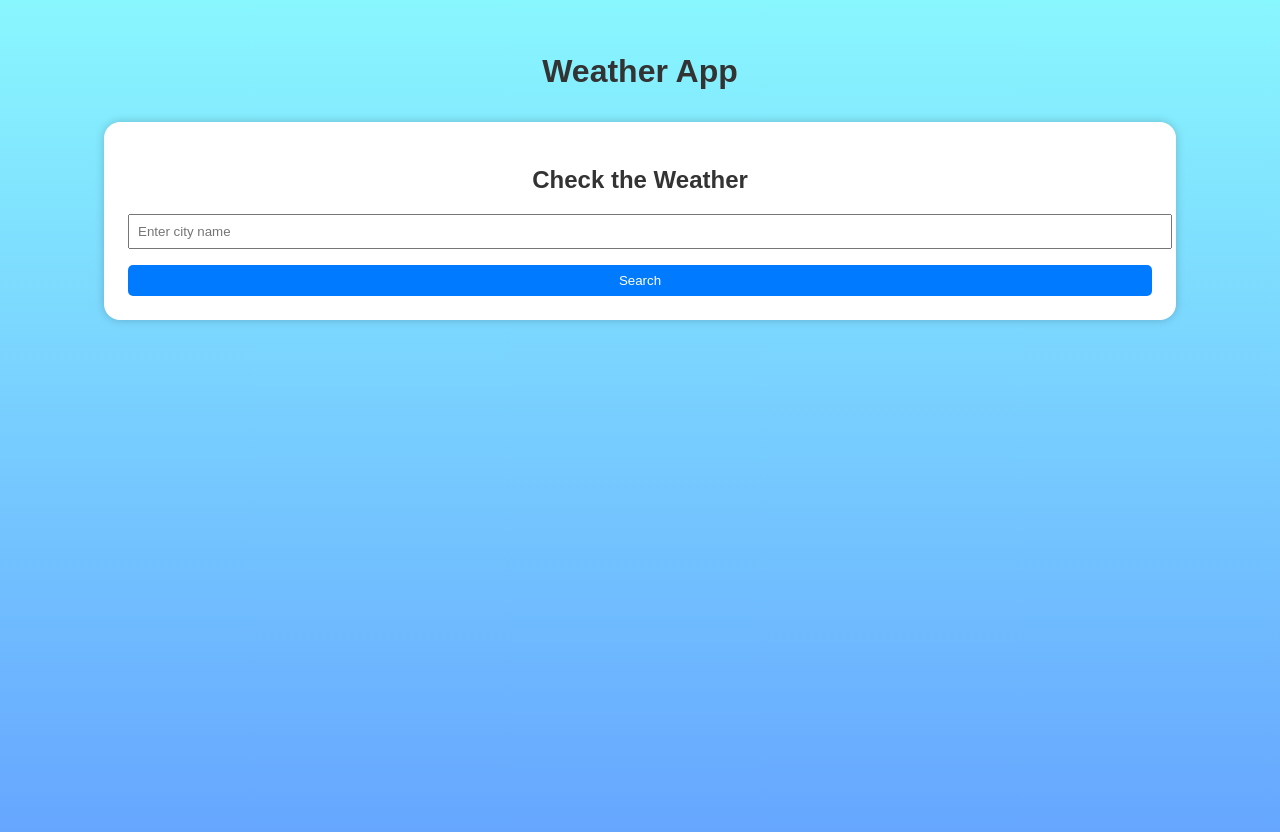
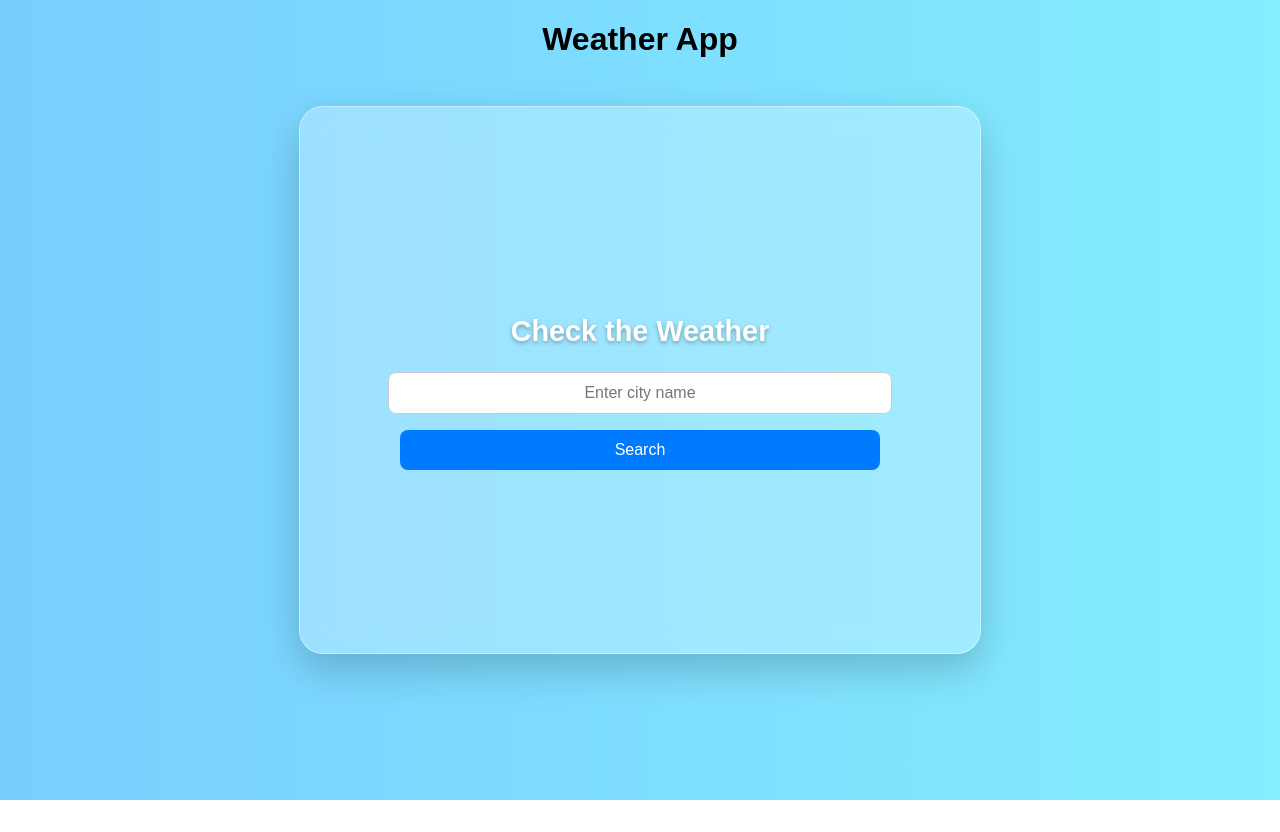
Before and after one commit to megmillybands/Weather-App-master, a React (Create React App) app: page / in a window 1280 px wide. After the commit the page ends 800 px from the top, so only its background shows below. Built offline with nearby package versions, Linux system fonts and the light colour scheme.

Commit message:
Some Animation

```diff
--- a/src/App.css
+++ b/src/App.css
@@ -1,34 +1,67 @@
 .App {
   text-align: center;
   font-family: Arial, sans-serif;
-  background: linear-gradient(to bottom, #89f7fe, #66a6ff);
-  min-height: 100vh;
-  color: #333;
-  padding-top: 2rem;
+  background: transparent
+}
+
+.background-overlay {
+  position: fixed;
+  top: 0;
+  left: 0;
+  width: 100%;
+  height: 100%;
+  z-index: -1;
+  transition: opacity 1.5s ease-in-out, background 1.5s ease-in-out;
+  background-size: 400% 400%;
+  animation: gradientMove 15s ease infinite;
+  opacity: 1;
 }
 
 .weather-container {
-  background: white;
-  padding: 2rem;
-  margin: 2rem auto;
-  width: 300px;
-  border-radius: 1rem;
-  box-shadow: 0 0 10px rgba(0,0,0,0.2);
+  background: rgba(255, 255, 255, 0.25);
+  backdrop-filter: blur(12px);
+  -webkit-backdrop-filter: blur(12px);
+  padding: 3rem 2.5rem;
+  margin: 3rem auto;
+  width: 600px;
+  min-height: 450px;
+  border-radius: 1.5rem;
+  box-shadow: 0 15px 40px rgba(0, 0, 0, 0.2);
+  border: 1px solid rgba(255, 255, 255, 0.4);
+  display: flex;
+  flex-direction: column;
+  align-items: center;
+  justify-content: center;
+  text-align: center;
+  transition: all 0.4s ease;
+}
+
+.weather-container h2 {
+  margin-bottom: 1.5rem;
+  font-size: 1.8rem;
+  color: #fff;
+  text-shadow: 0 2px 4px rgba(0, 0, 0, 0.3);
 }
 
 .weather-container input {
   width: 80%;
-  padding: 0.5rem;
+  padding: 0.7rem;
   margin-bottom: 1rem;
+  border-radius: 8px;
+  border: 1px solid #ccc;
+  text-align: center;
+  font-size: 1rem;
 }
 
 .weather-container button {
-  padding: 0.5rem 1rem;
+  width: 80%;
+  padding: 0.7rem;
   background: #007bff;
   color: white;
   border: none;
-  border-radius: 5px;
+  border-radius: 8px;
   cursor: pointer;
+  font-size: 1rem;
 }
 
 .weather-container button:hover {
@@ -36,26 +69,45 @@
 }
 
 .weather-info {
-  margin-top: 1rem;
-  font-size: 1.1rem;
+  margin-top: 2rem;
+  font-size: 1.2rem;
+  color: #fff;
 }
 
-.error {
-  color: red;
+body {
+  margin: 0;
+  padding: 0;
+  height: 100vh;
+  background: linear-gradient(270deg, #89f7fe, #66a6ff, #fbc2eb, #a6c1ee);
+  background-size: 800% 800%;
+  animation: gradientMove 15s ease infinite;
+  display: flex;
+  flex-direction: column;
+  align-items: center;
+  justify-content: flex-start;
+  transition: background 1s ease-in-out;
 }
 
-@media screen {
+@media (max-width: 700px) {
   .weather-container {
-    width: 80%;
-    padding: 1.5rem;
+    width: 90%;
+    padding: 2rem;
   }
 
-}@media (max-width: 600px) {
-  .weather-container {
-    width: 95%;
-    padding: 1rem;
-  }
-}.weather-container input,
+  .weather-container input,
   .weather-container button {
     width: 100%;
   }
+}
+
+@keyframes gradientMove {
+  0% {
+    background-position: 0% 50%;
+  }
+  50% {
+    background-position: 100% 50%;
+  }
+  100% {
+    background-position: 0% 50%;
+  }
+}
--- a/src/components/Weather.js
+++ b/src/components/Weather.js
@@ -16,11 +16,64 @@ function Weather() {
       );
       setWeather(response.data);
       setError("");
+      updateBackground(response.data.weather[0].main);
     } catch (err) {
       setError("City not found!");
       setWeather(null);
     }
   };
+
+const updateBackground = (weatherMain) => {
+  const body = document.body;
+  body.style.transition = "background 1.5s ease-in-out";
+  body.style.animation = "none"; // Reset animation before applying new one
+
+  switch (weatherMain.toLowerCase()) {
+    case "clear":
+      body.style.background = "linear-gradient(-45deg, #f6d365, #fda085, #fbc2eb, #a6c1ee)";
+      break;
+    case "clouds":
+      body.style.background = "linear-gradient(-45deg, #bdc3c7, #2c3e50, #757f9a, #d7dde8)";
+      break;
+    case "rain":
+      body.style.background = "linear-gradient(-45deg, #4e54c8, #8f94fb, #667db6, #0082c8)";
+      break;
+    case "thunderstorm":
+      body.style.background = "linear-gradient(-45deg, #141E30, #243B55, #232526, #414345)";
+      break;
+    case "snow":
+      body.style.background = "linear-gradient(-45deg, #e0eafc, #cfdef3, #f8fbff, #e2ebf0)";
+      break;
+    case "drizzle":
+      body.style.background = "linear-gradient(-45deg, #89f7fe, #66a6ff, #a1c4fd, #c2e9fb)";
+      break;
+    case "mist":
+    case "fog":
+      body.style.background = "linear-gradient(-45deg, #757f9a, #d7dde8, #bdc3c7, #2c3e50)";
+      break;
+    case "haze":
+      body.style.background = "linear-gradient(-45deg, #ffecd2, #fcb69f, #f6d365, #fda085)";
+      break;
+    case "smoke":
+      body.style.background = "linear-gradient(-45deg, #434343, #000000, #232526, #414345)";
+      break;
+    case "dust":
+    case "sand":
+      body.style.background = "linear-gradient(-45deg, #eacda3, #d6ae7b, #cbb4d4, #20002c)";
+      break;
+    default:
+      body.style.background = "linear-gradient(-45deg, #89f7fe, #66a6ff, #a1c4fd, #c2e9fb)";
+  }
+
+  overlay.style.opacity = 0;
+  setTimeout(() => {
+    overlay.style.background = gradient;
+    overlay.style.backgroundSize = "400% 400%";
+    overlay.style.animation = "gradientMove 15s ease infinite";
+    overlay.style.opacity = 1;
+  }, 500);
+};
+
 
   return (
     <div className="weather-container">
```
